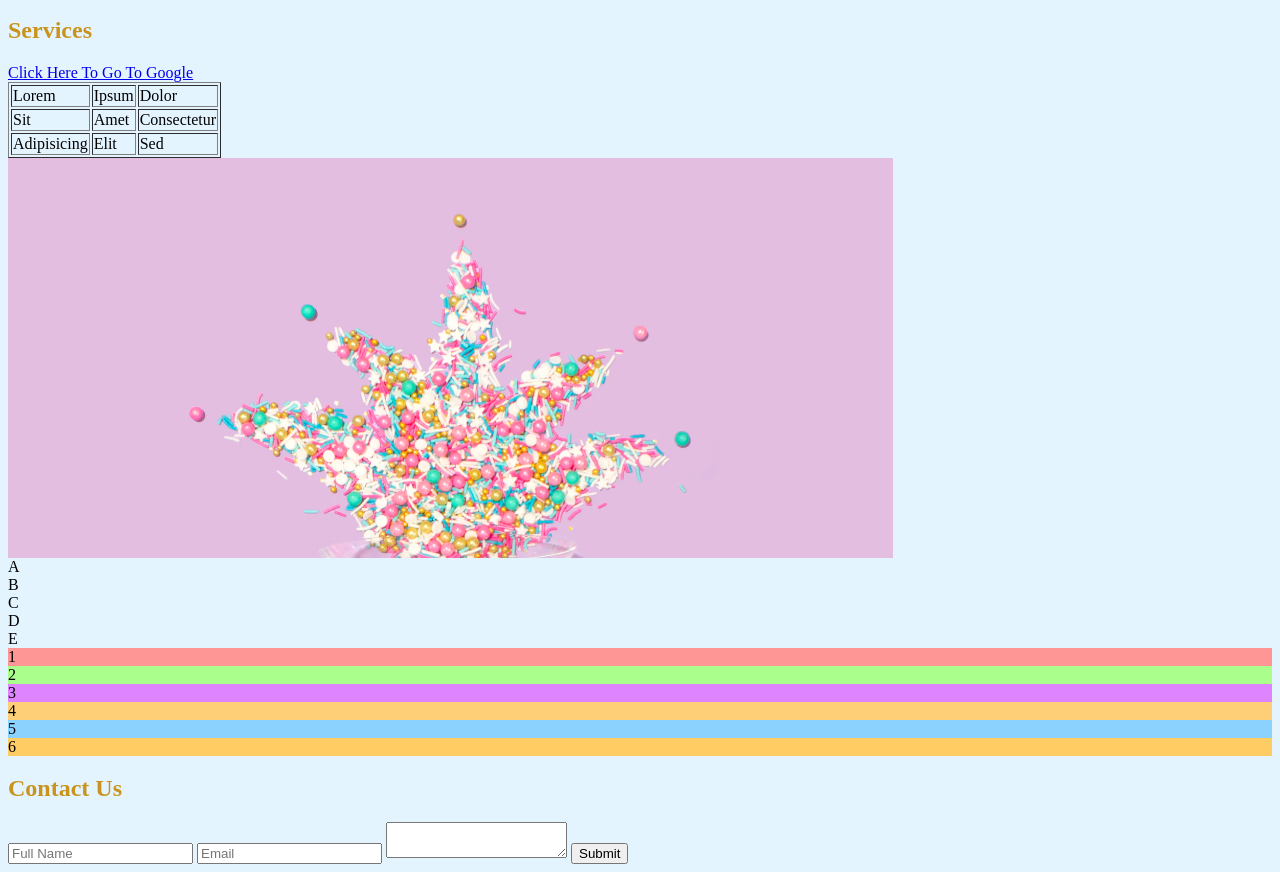
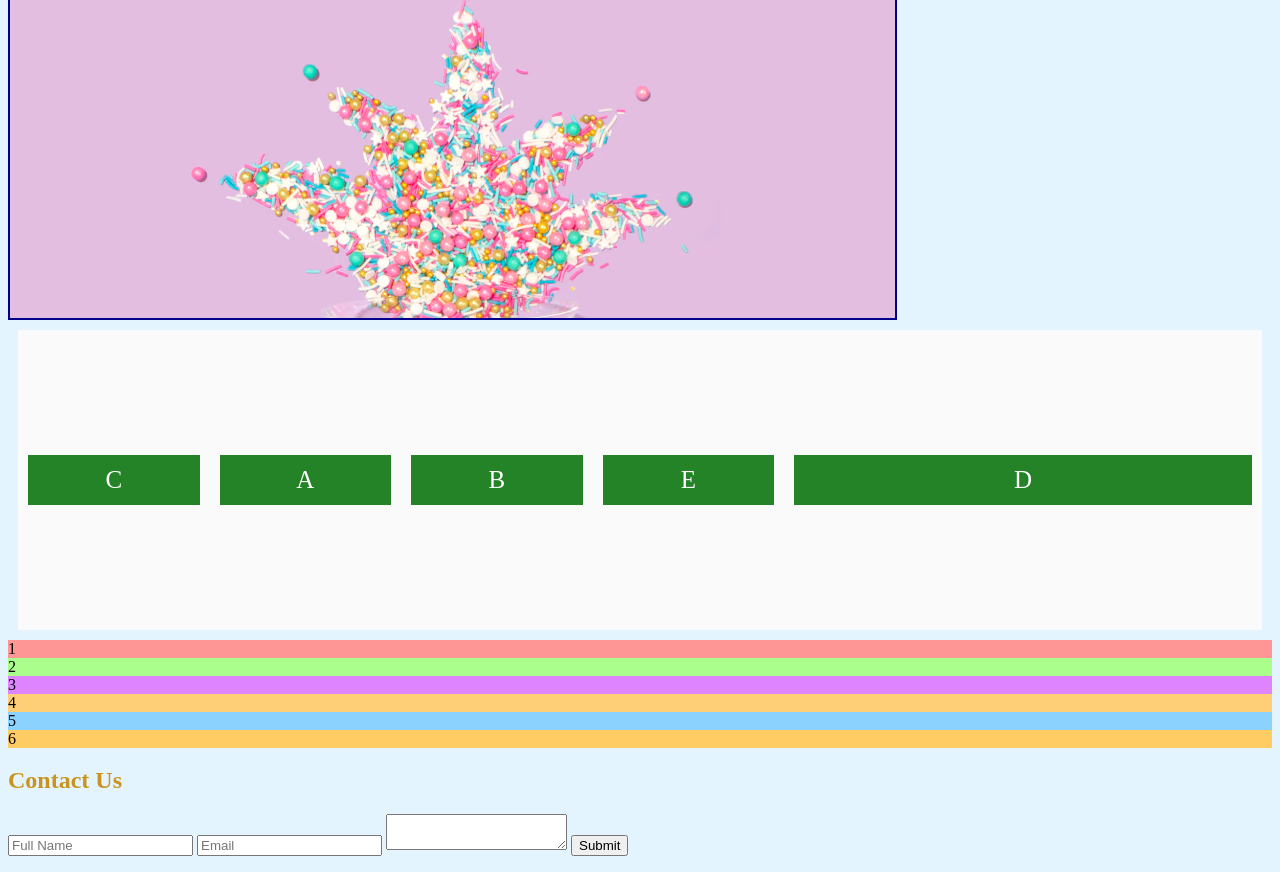
Before and after one commit to cecily1009/css-playground, a plain HTML site: page index.html in a window 1280 px wide. Shown: the part 850-1722 px from the top of the page. Drawn offline with Linux system fonts and the light colour scheme.

Commit message:
flex mastered

```diff
--- a/index.html
+++ b/index.html
@@ -12,15 +12,15 @@
     <h1 id="title">My Website</h1>
 
     <p class="para-text">Lorem ipsum dolor sit amet, consectetur adipisicing elit, sed do eiusmod tempor incididunt ut labore et dolore magna aliqua.</p>
-
+    <div class="image-text">
         <h2 class="subtitle" id="about-me">About Me</h2>
 
         <img src="./imgs/milk.png" id="about-us-image">
 
         <p class="para-text">Duis aute irure dolor in reprehenderit in voluptate velit esse cillum dolore eu fugiat nulla pariatur. Excepteur sint occaecat cupidatat non proident, sunt in culpa qui officia deserunt mollit anim id est laborum.
 
-        <span class="italics">Lorem ipsum dolor sit amet</span>, consectetur adipisicing elit, sed do eiusmod tempor incididunt ut labore et dolore magna aliqua. Ut enim ad minim veniam, quis nostrud exercitation ullamco laboris nisi ut aliquip ex ea
-        commodo consequat. Cillum dolore eu fugiat nulla , pariatur:
+            <span class="italics">Lorem ipsum dolor sit amet</span>, consectetur adipisicing elit, sed do eiusmod tempor incididunt ut labore et dolore magna aliqua. Ut enim ad minim veniam, quis nostrud exercitation ullamco laboris nisi ut aliquip ex
+            ea commodo consequat. Cillum dolore eu fugiat nulla , pariatur:
 
             <ul>
                 <li class="list-item">Excepteur sint occaecat</li>
@@ -39,7 +39,7 @@
                 </ol>
             </ul>
         </p>
-
+    </div>
     <h2 class="subtitle">Services</h2>
 
     <a href="http://www.google.com" id="google-link" class="link">Click here to go to Google</a>
@@ -73,27 +73,14 @@
     </div>
 
 
+    <!-- shrink/grow by percentage of basic width can be shorten as flex property(flex: grow shrink basis)-->
     <div class="container">
-        <div class="container-item" style="order: 4;
-	flex: 1 1 100px;
-	align-self: center;
-	">A</div>
-        <div class="container-item" style="order: 3;
-	flex: 1 3 100px;
-	align-self: flex-end;
-	">B</div>
-        <div class="container-item" style="order: 5;
-	flex: 5 1 100px;
-	align-self: flex-start;
-	">C</div>
-        <div class="container-item" style="order: 1;
-	flex: 1 0 100px;
-	align-self: flex-start;
-	">D</div>
-        <div class="container-item" style="order: 2;
-	flex: 1 1 100px;
-	align-self: center;
-	">E</div>
+        <div class="container-item" style="order: 2; flex: 1 1 100px;">A</div>
+        <div class="container-item" style="order: 3; flex-grow: 1; flex-shrink: 3; flex-basis: 100px;">B</div>
+        <div class="container-item" style="order: 1; flex-grow: 1; flex-shrink: 1; flex-basis: 100px;">C</div>
+        <div class="container-item" style='order: 5; flex:5 1 100px;'>D</div>
+        <div class="container-item" style='order: 4; flex-grow: 1; flex-shrink: 1; flex-basis: 100px;'>E</div>
+
     </div>
 
     <div class="grid-container">
--- a/styles.css
+++ b/styles.css
@@ -58,11 +58,12 @@ li:only-child {
 
 /* ^ means "start with" so the following means: src with link start with ./imgs/*/
 
-img[src^='./imgs/'] {
+
+/* img[src^='./imgs/'] {
     border: 2px solid black;
     width: 70%;
     height: 60vh;
-}
+} */
 
 
 /* rgba color, a has range from (0, 1) */
@@ -82,9 +83,15 @@ body {
     color: rgb(200, 148, 30);
 }
 
+.site-table {
+    /* display: none; */
+    /* display: inline-block; */
+    margin-bottom: 20px;
+}
+
 #service-image {
     /*for the div*/
-    height: 50vh;
+    height: 400px;
     /*for the div*/
     width: 70%;
     /* background: linear-gradient(150deg, rgb(94, 255, 126), rgba(255, 100, 200, 0.5)); */
@@ -94,8 +101,47 @@ body {
     background-size: cover;
     /* background-size: contain; */
     background-color: blue;
+    /* border: size style color; */
+    border: 2px solid darkblue;
+    /* float: right; */
 }
 
 .link {
     text-decoration: underline;
 }
+
+.image-text {
+    display: inline-block;
+}
+
+#about-us-image {
+    height: 400px;
+    width: 55vw;
+    border: 2px solid purple;
+    float: right;
+    /* margin: 50px 50px; */
+    margin: auto 20px;
+}
+
+.container {
+    background-color: rgb(250, 250, 250);
+    margin: 10px;
+    height: 300px;
+    display: flex;
+    /* flex-direction: column-reverse; */
+    flex-direction: row;
+    justify-content: center;
+    align-items: center;
+    /* or flex-end*/
+    /* flex-wrap: wrap; */
+}
+
+.container-item {
+    background-color: rgb(36, 130, 39);
+    color: white;
+    font-size: 25px;
+    text-align: center;
+    width: 70px;
+    line-height: 50px;
+    margin: 10px;
+}
```
Lines whose indentation alone changed are shown as unchanged.
